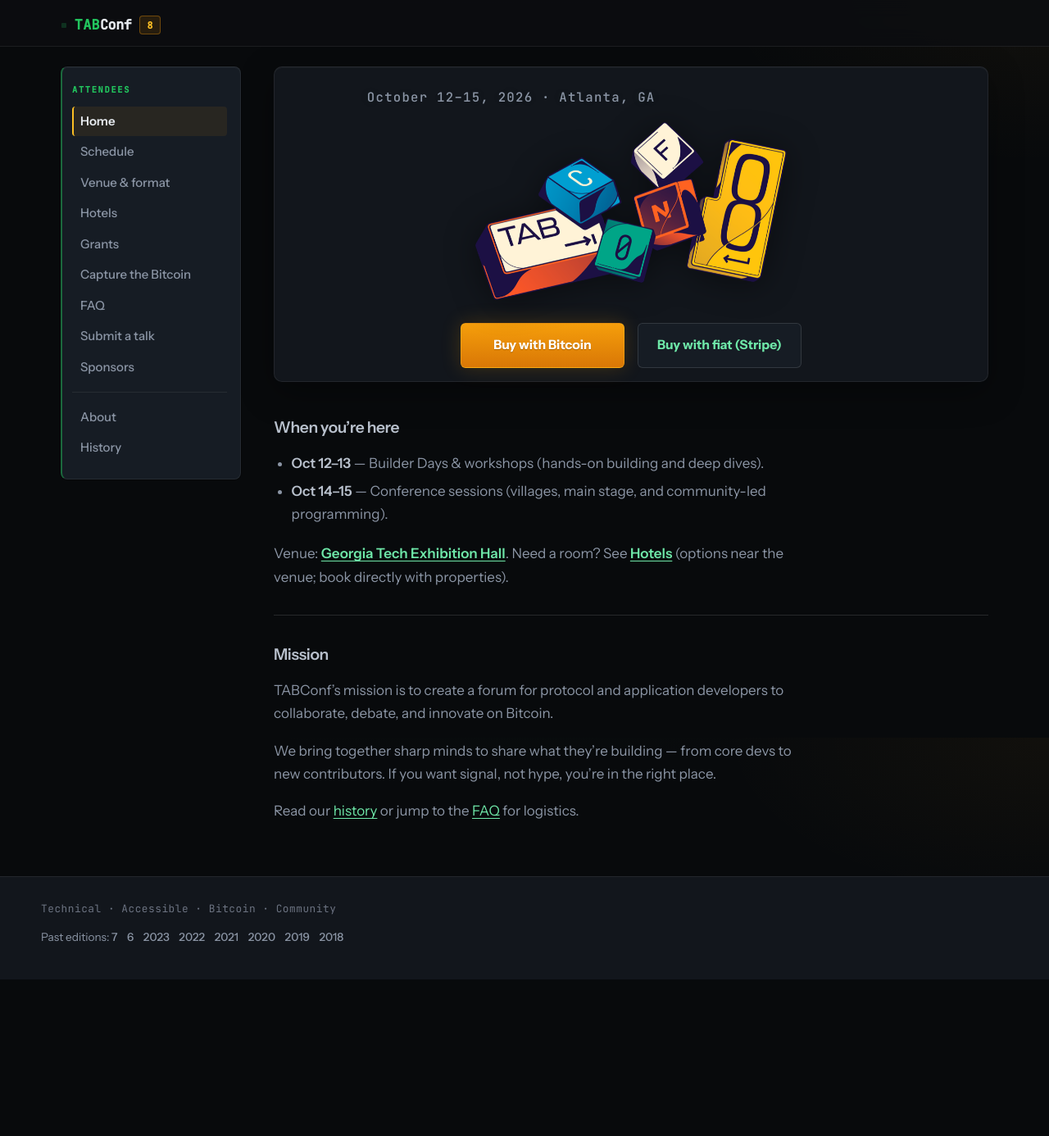
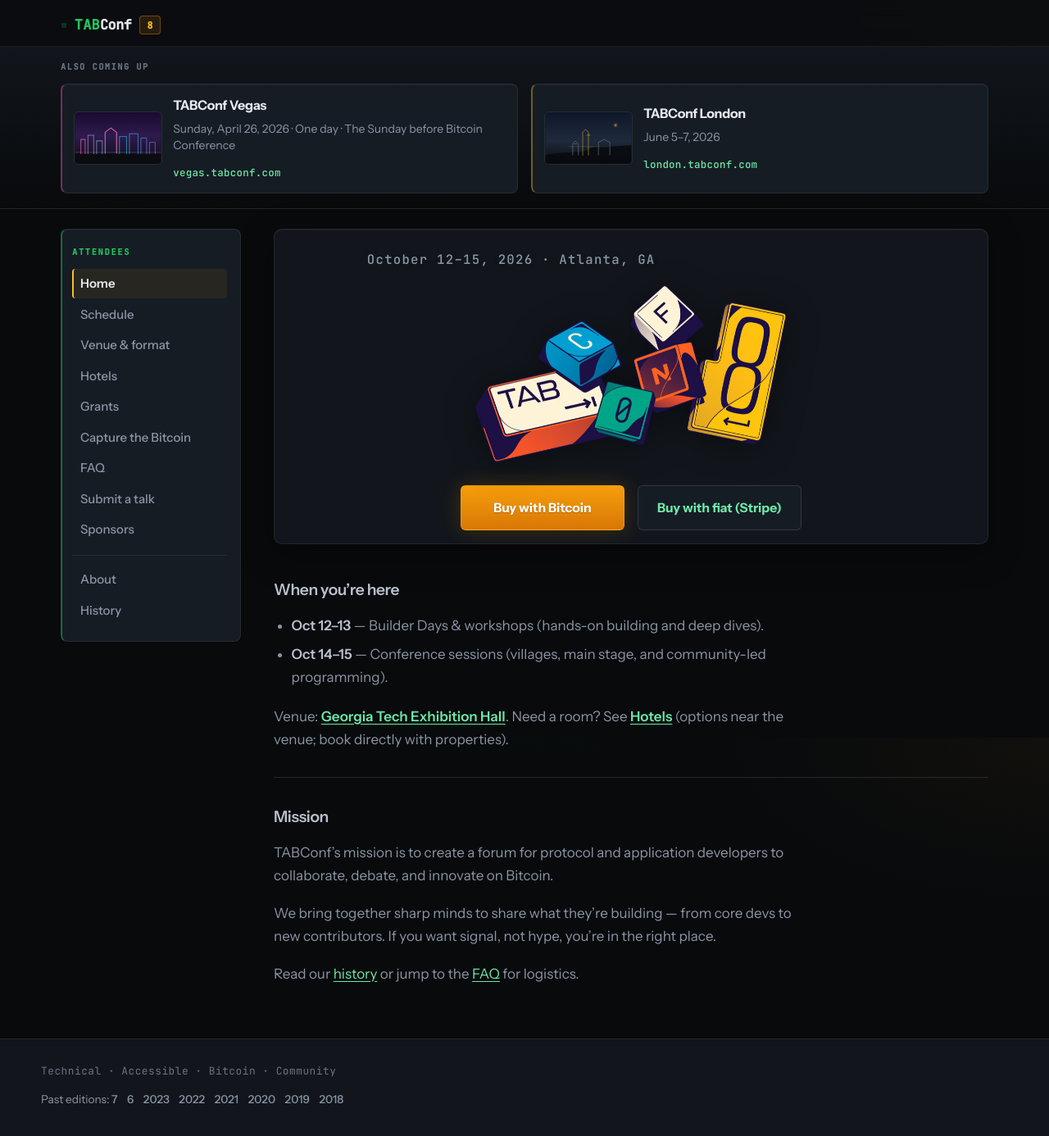
Before and after one commit to TABConf/8.tabconf.com, a Jekyll site: the page built from index.md, in a window 1280 px wide and 1394 px high. Shown: the top 1386 px of the window at 82% size. Built offline with Jekyll 4.4.1, drawn with Linux system fonts in a browser that asks for light colours.

Commit message:
Add temporary satellite events strip and related CSS for TABConf 8. Introduced new styles for satellite cards and layout adjustments. Marked include for future removal.

```diff
--- /dev/null
+++ b/_includes/satellite-events-strip.html
@@ -0,0 +1,81 @@
+{%- comment -%}
+  TEMPORARY satellite promo strip. To retire after events:
+  1. Remove the satellite-events-strip include from _layouts/default.html
+  2. Delete this file
+  3. Remove the Satellite events strip (temporary) block from assets/css/tabconf.css
+{%- endcomment -%}
+<aside class="satellite-strip" aria-label="Upcoming TABConf satellite events">
+  <div class="satellite-strip__inner">
+    <p class="satellite-strip__eyebrow">Also coming up</p>
+    <div class="satellite-strip__grid">
+      <a
+        class="satellite-card satellite-card--vegas"
+        href="https://vegas.tabconf.com/"
+        rel="noopener noreferrer"
+        target="_blank">
+        <div class="satellite-card__art satellite-card__art--vegas" aria-hidden="true">
+          <svg class="satellite-card__svg" viewBox="0 0 120 72" fill="none" xmlns="http://www.w3.org/2000/svg">
+            <defs>
+              <linearGradient id="sv-sky" x1="60" y1="0" x2="60" y2="72" gradientUnits="userSpaceOnUse">
+                <stop stop-color="#1a0a2e"/>
+                <stop offset="0.45" stop-color="#2d1b4e"/>
+                <stop offset="1" stop-color="#0c0e11"/>
+              </linearGradient>
+              <linearGradient id="sv-neon" x1="0" y1="36" x2="120" y2="36" gradientUnits="userSpaceOnUse">
+                <stop stop-color="#ec4899" stop-opacity="0.9"/>
+                <stop offset="0.5" stop-color="#22d3ee" stop-opacity="0.85"/>
+                <stop offset="1" stop-color="#a855f7" stop-opacity="0.9"/>
+              </linearGradient>
+            </defs>
+            <rect width="120" height="72" fill="url(#sv-sky)"/>
+            <path d="M0 58 L120 58 L120 72 L0 72 Z" fill="#0a0c0f"/>
+            <path d="M8 58 L8 38 L14 38 L14 58 M18 58 L18 32 L26 32 L26 58 M30 58 L30 40 L38 40 L38 58" stroke="url(#sv-neon)" stroke-width="1.2" stroke-linecap="round" opacity="0.85"/>
+            <path d="M42 58 L42 28 L50 22 L58 28 L58 58" stroke="#f472b6" stroke-width="1.2" fill="none" opacity="0.9"/>
+            <path d="M62 58 L62 34 L72 34 L72 58 M76 58 L76 30 L88 30 L88 58 M92 58 L92 36 L100 36 L100 58 M104 58 L104 42 L112 42 L112 58" stroke="url(#sv-neon)" stroke-width="1.1" stroke-linecap="round" opacity="0.75"/>
+            <line x1="0" y1="56" x2="120" y2="56" stroke="url(#sv-neon)" stroke-width="0.75" opacity="0.5"/>
+          </svg>
+        </div>
+        <div class="satellite-card__body">
+          <h2 class="satellite-card__title">TABConf Vegas</h2>
+          <p class="satellite-card__meta">Sunday, April 26, 2026 · One day · The Sunday before Bitcoin Conference</p>
+          <span class="satellite-card__url">vegas.tabconf.com</span>
+        </div>
+      </a>
+      <a
+        class="satellite-card satellite-card--london"
+        href="https://london.tabconf.com/"
+        rel="noopener noreferrer"
+        target="_blank">
+        <div class="satellite-card__art satellite-card__art--london" aria-hidden="true">
+          <svg class="satellite-card__svg" viewBox="0 0 120 72" fill="none" xmlns="http://www.w3.org/2000/svg">
+            <defs>
+              <linearGradient id="ld-sky" x1="60" y1="0" x2="60" y2="72" gradientUnits="userSpaceOnUse">
+                <stop stop-color="#0f172a"/>
+                <stop offset="0.55" stop-color="#1e293b"/>
+                <stop offset="1" stop-color="#0c0e11"/>
+              </linearGradient>
+              <linearGradient id="ld-gold" x1="0" y1="0" x2="120" y2="0" gradientUnits="userSpaceOnUse">
+                <stop stop-color="#94a3b8" stop-opacity="0.35"/>
+                <stop offset="0.5" stop-color="#fbbf24" stop-opacity="0.55"/>
+                <stop offset="1" stop-color="#94a3b8" stop-opacity="0.35"/>
+              </linearGradient>
+            </defs>
+            <rect width="120" height="72" fill="url(#ld-sky)"/>
+            <path d="M0 60 C28 54 52 58 60 52 C72 44 88 50 120 46 L120 72 L0 72 Z" fill="#080a0d" opacity="0.85"/>
+            <path d="M52 60 L52 28 L56 24 L60 28 L60 60 M58 32 L62 32" stroke="url(#ld-gold)" stroke-width="1.1" stroke-linecap="round" fill="none" opacity="0.95"/>
+            <path d="M38 60 L38 44 L42 40 L46 44 L46 60 M40 44 L44 44" stroke="#64748b" stroke-width="1" fill="none" opacity="0.8"/>
+            <path d="M74 60 L74 42 L82 38 L90 42 L90 60" stroke="#64748b" stroke-width="1" fill="none" opacity="0.75"/>
+            <path d="M32 48 L88 48" stroke="url(#ld-gold)" stroke-width="0.9" stroke-linecap="round" opacity="0.45"/>
+            <circle cx="98" cy="18" r="3" fill="#fbbf24" opacity="0.2"/>
+            <circle cx="98" cy="18" r="1.2" fill="#fde68a" opacity="0.5"/>
+          </svg>
+        </div>
+        <div class="satellite-card__body">
+          <h2 class="satellite-card__title">TABConf London</h2>
+          <p class="satellite-card__meta">June 5–7, 2026</p>
+          <span class="satellite-card__url">london.tabconf.com</span>
+        </div>
+      </a>
+    </div>
+  </div>
+</aside>
--- a/_layouts/default.html
+++ b/_layouts/default.html
@@ -30,6 +30,9 @@
     </div>
   </header>
 
+  {%- comment -%} TEMPORARY: remove include + _includes/satellite-events-strip.html + related CSS when done {%- endcomment -%}
+  {% include satellite-events-strip.html %}
+
   <div class="layout">
     {% include sidebar.html %}
     <div class="layout__main">
--- a/assets/css/tabconf.css
+++ b/assets/css/tabconf.css
@@ -206,6 +206,145 @@
 .site-title:hover .site-title__ver {
   background: rgba(245, 158, 11, 0.2);
   border-color: rgba(251, 191, 36, 0.5);
+}
+
+/* Satellite events strip (temporary): remove with _includes/satellite-events-strip.html */
+.satellite-strip {
+  border-bottom: 1px solid var(--border);
+  background: linear-gradient(180deg, rgba(18, 22, 28, 0.98) 0%, var(--bg-deep) 100%);
+}
+
+.satellite-strip__inner {
+  max-width: var(--max);
+  margin: 0 auto;
+  padding: 1rem 1.5rem 1.15rem;
+}
+
+.satellite-strip__eyebrow {
+  margin: 0 0 0.75rem;
+  font-family: var(--font-mono);
+  font-size: 0.65rem;
+  font-weight: 600;
+  text-transform: uppercase;
+  letter-spacing: 0.14em;
+  color: var(--text-dim);
+}
+
+.satellite-strip__grid {
+  display: grid;
+  grid-template-columns: repeat(2, minmax(0, 1fr));
+  gap: 1rem;
+  align-items: stretch;
+}
+
+@media (max-width: 720px) {
+  .satellite-strip__grid {
+    grid-template-columns: 1fr;
+  }
+}
+
+.satellite-card {
+  display: grid;
+  grid-template-columns: minmax(0, 108px) minmax(0, 1fr);
+  gap: 0.85rem;
+  align-items: center;
+  padding: 0.75rem 0.85rem;
+  text-decoration: none !important;
+  color: inherit;
+  background: var(--bg-panel);
+  border: 1px solid var(--border);
+  border-radius: 8px;
+  box-shadow: inset 0 1px 0 rgba(255, 255, 255, 0.04);
+  transition: border-color 0.15s ease, background 0.15s ease, transform 0.12s ease;
+}
+
+.satellite-card:hover {
+  border-color: var(--border-strong);
+  background: var(--bg-hover);
+  transform: translateY(-1px);
+}
+
+.satellite-card:focus-visible {
+  outline: 2px solid var(--accent-terminal);
+  outline-offset: 3px;
+}
+
+.satellite-card--vegas {
+  border-left: 2px solid rgba(236, 72, 153, 0.45);
+}
+
+.satellite-card--vegas:hover {
+  border-left-color: rgba(34, 211, 238, 0.5);
+}
+
+.satellite-card--london {
+  border-left: 2px solid rgba(251, 191, 36, 0.4);
+}
+
+.satellite-card--london:hover {
+  border-left-color: rgba(110, 231, 168, 0.45);
+}
+
+.satellite-card__art {
+  border-radius: 6px;
+  overflow: hidden;
+  border: 1px solid var(--border);
+  aspect-ratio: 5 / 3;
+  flex-shrink: 0;
+}
+
+.satellite-card__svg {
+  display: block;
+  width: 100%;
+  height: 100%;
+}
+
+.satellite-card__body {
+  min-width: 0;
+}
+
+.satellite-card__title {
+  margin: 0 0 0.35rem;
+  font-size: 1rem;
+  font-weight: 700;
+  letter-spacing: -0.02em;
+  color: var(--text);
+}
+
+.satellite-card__meta {
+  margin: 0 0 0.45rem;
+  font-size: 0.875rem;
+  line-height: 1.45;
+  color: var(--text-muted);
+}
+
+.satellite-card__url {
+  display: inline-block;
+  font-family: var(--font-mono);
+  font-size: 0.78rem;
+  font-weight: 500;
+  letter-spacing: 0.02em;
+  color: var(--link);
+}
+
+.satellite-card:hover .satellite-card__url {
+  color: var(--link-hover);
+}
+
+@media (max-width: 480px) {
+  .satellite-card {
+    grid-template-columns: minmax(0, 88px) minmax(0, 1fr);
+    gap: 0.65rem;
+    padding: 0.65rem 0.75rem;
+  }
+
+  .satellite-card__title {
+    font-size: 0.95rem;
+  }
+
+  .satellite-card__meta {
+    font-size: 0.82rem;
+  }
 }
 
 /* Layout */
```
